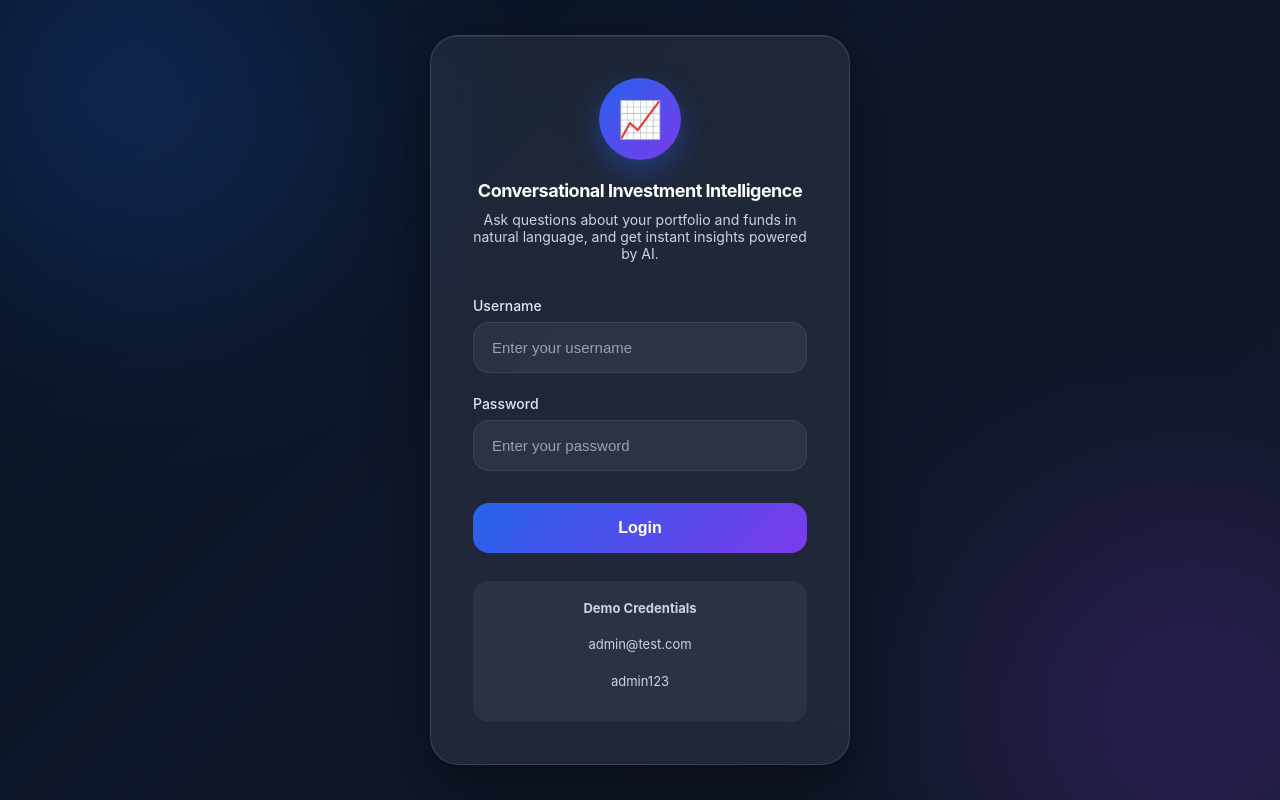
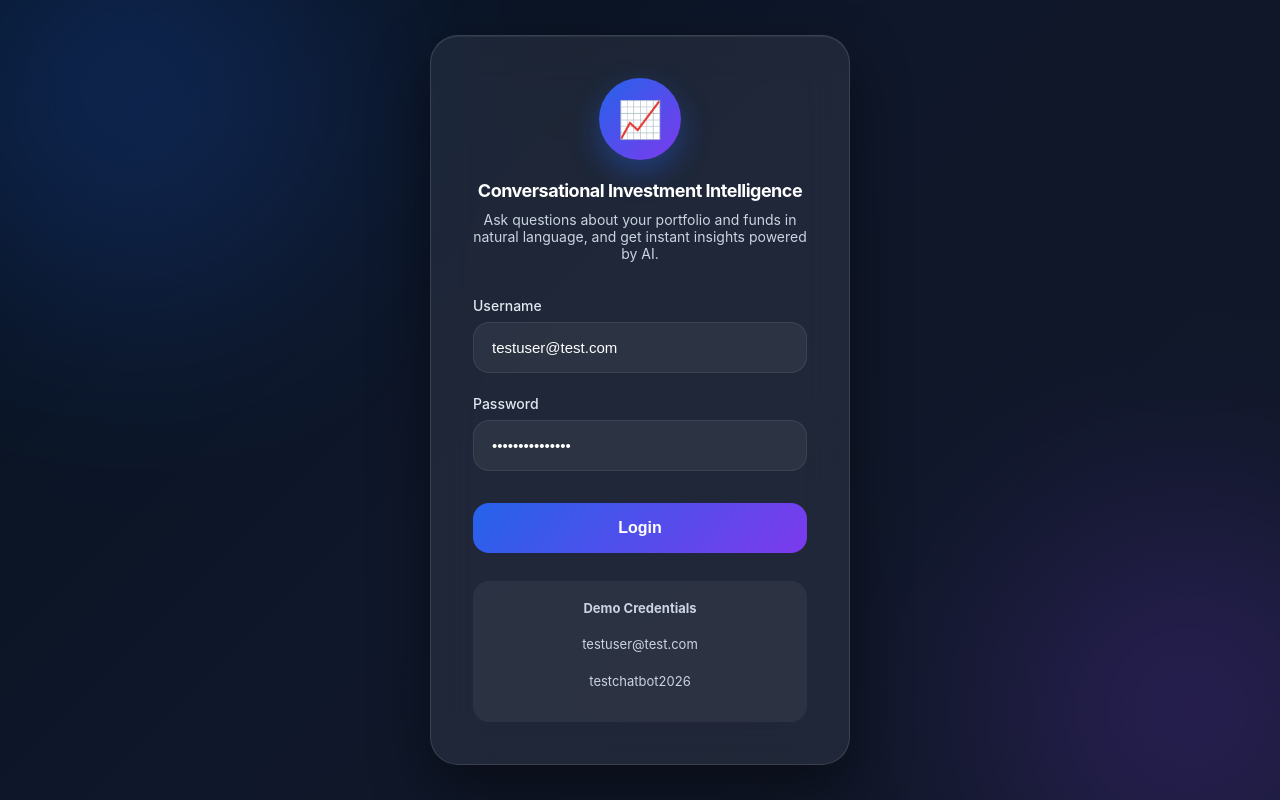
Before and after one commit to Ankitarora54/datachatbot, a React (Vite) app in the folder frontend/: page / in a window 1280 px wide. Built offline with nearby package versions, Linux system fonts and the light colour scheme; no server answers.

Commit message:
added default demo user

```diff
--- a/frontend/src/Login.jsx
+++ b/frontend/src/Login.jsx
@@ -5,8 +5,8 @@ import "./Login.css";
 const API = import.meta.env.VITE_API_URL;
 
 export default function Login({ setIsAuthenticated }) {
-  const [email, setEmail] = useState("");
-  const [password, setPassword] = useState("");
+  const [email, setEmail] = useState("testuser@test.com");
+  const [password, setPassword] = useState("testchatbot2026");
   const [error, setError] = useState("");
   const [loading, setLoading] = useState(false);
 
@@ -92,8 +92,8 @@ export default function Login({ setIsAuthenticated }) {
         <div className="demo-box">
           <strong>Demo Credentials</strong>
 
-          <p>admin@test.com</p>
-          <p>admin123</p>
+          <p>testuser@test.com</p>
+          <p>testchatbot2026</p>
         </div>
       </div>
     </div>
```
Also changed, not shown: 1 other file (tests, documents, lock files or other folders).
